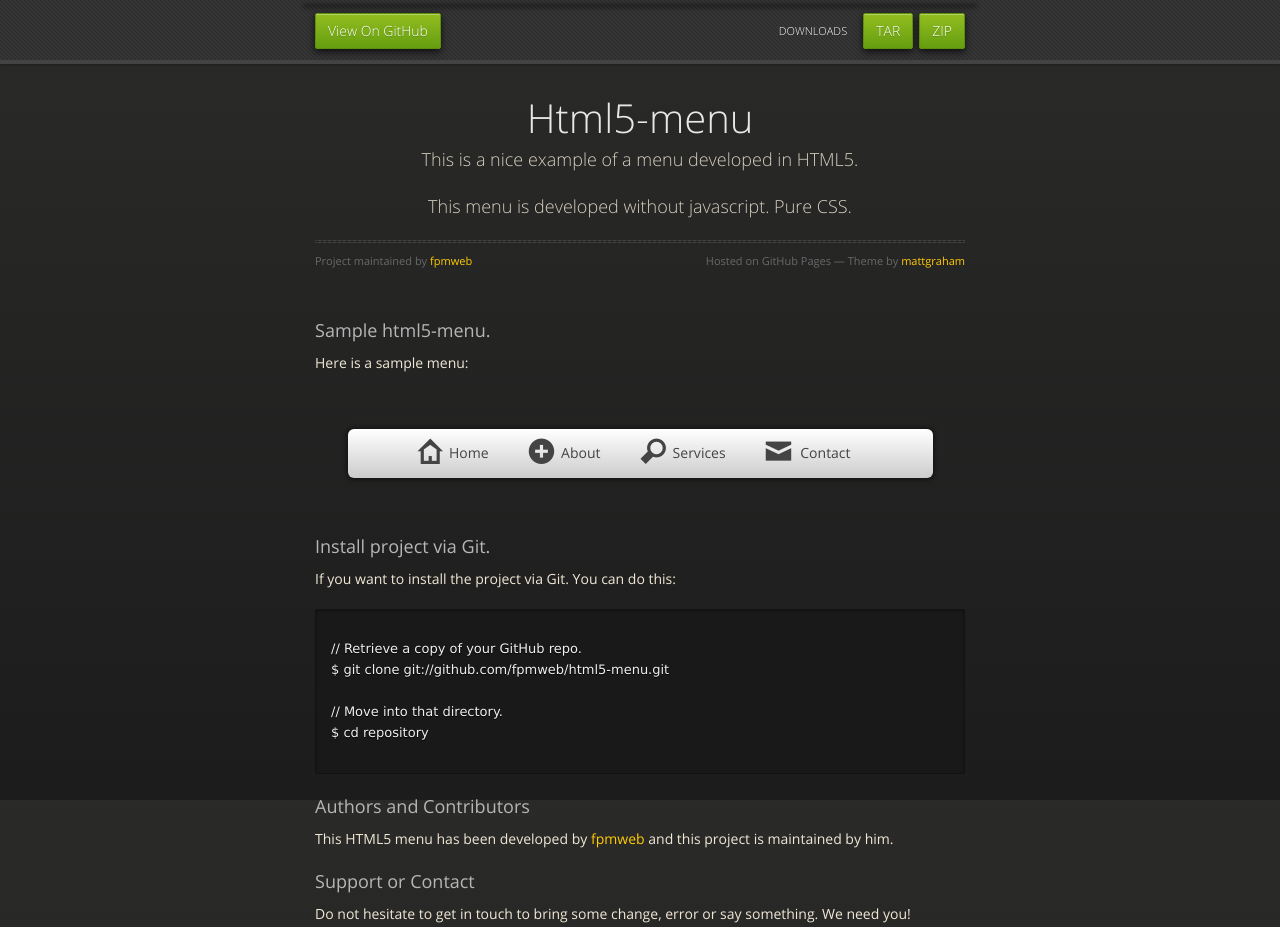
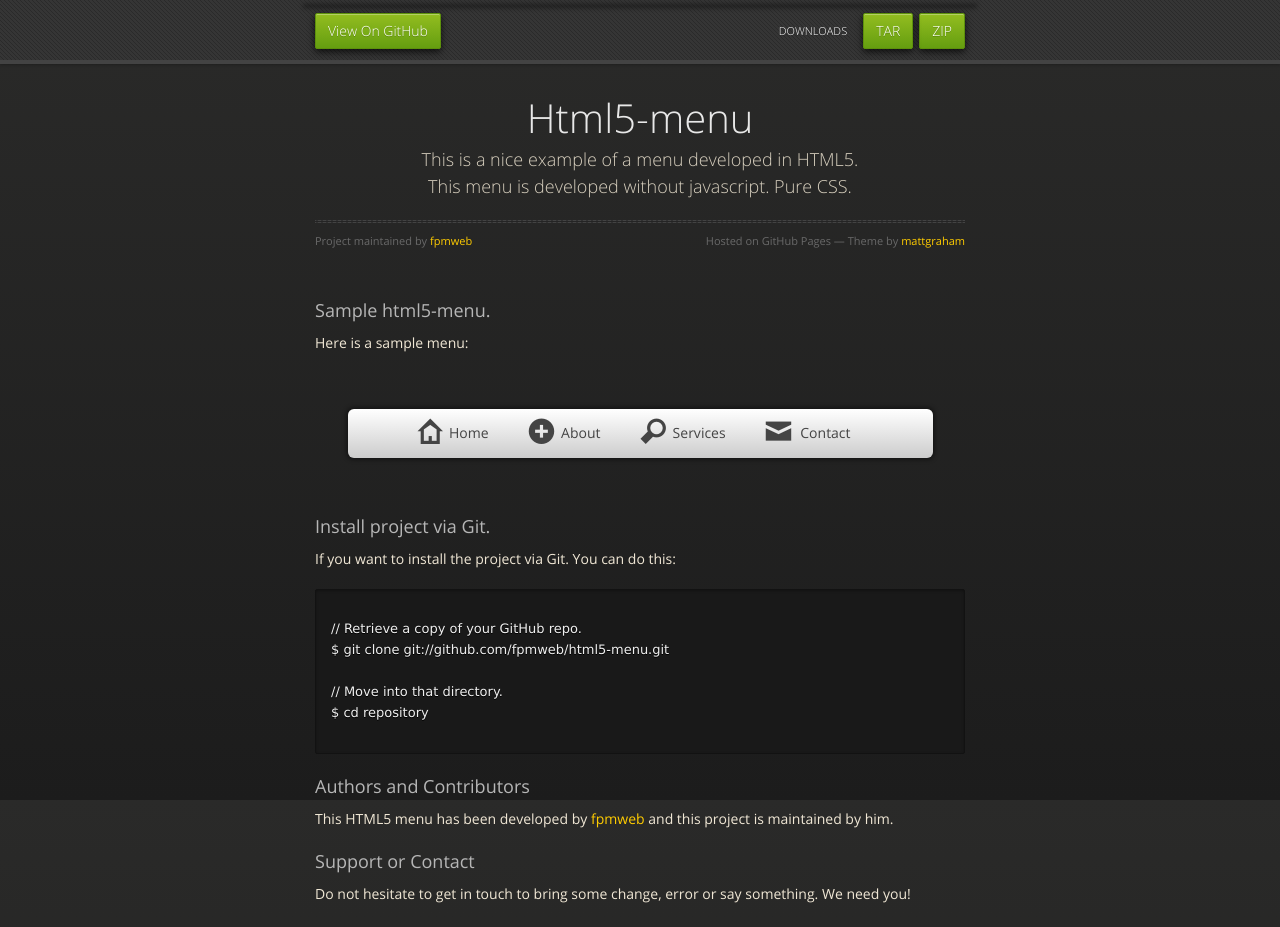
Before and after one commit to fpmweb/html5-menu, a plain HTML site: page index.html in a window 1280 px wide. Shown: the top 927 px of the page. Drawn offline with nearby package versions, Linux system fonts and the light colour scheme; a web font is replaced by a local one.

Commit message:
Update index.html

```diff
--- a/index.html
+++ b/index.html
@@ -41,8 +41,8 @@
       <section>
         <div id="title">
           <h1>Html5-menu</h1>
-          <p>This is a nice example of a menu developed in HTML5.</p>
-          <p>This menu is developed without javascript. Pure CSS.</p>
+          <p>This is a nice example of a menu developed in HTML5.<br/>
+          This menu is developed without javascript. Pure CSS.</p>
           <hr>
           <span class="credits left">Project maintained by <a href="https://github.com/fpmweb">fpmweb</a></span>
           <span class="credits right">Hosted on GitHub Pages &mdash; Theme by <a href="https://twitter.com/michigangraham">mattgraham</a></span>
```
